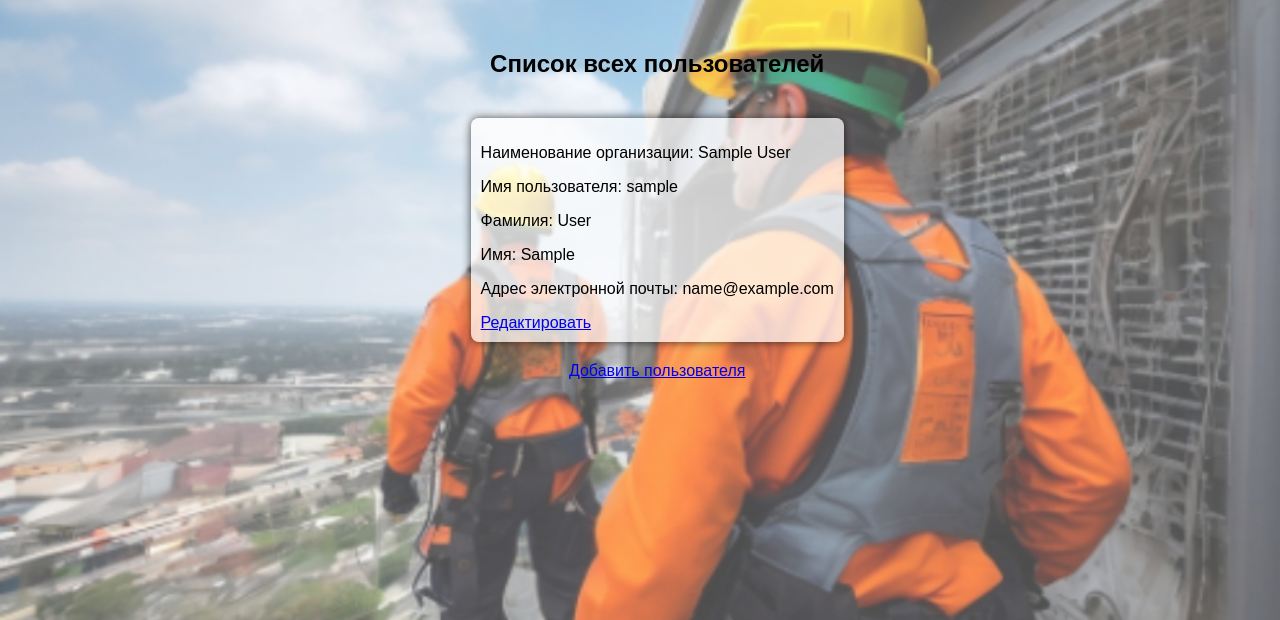
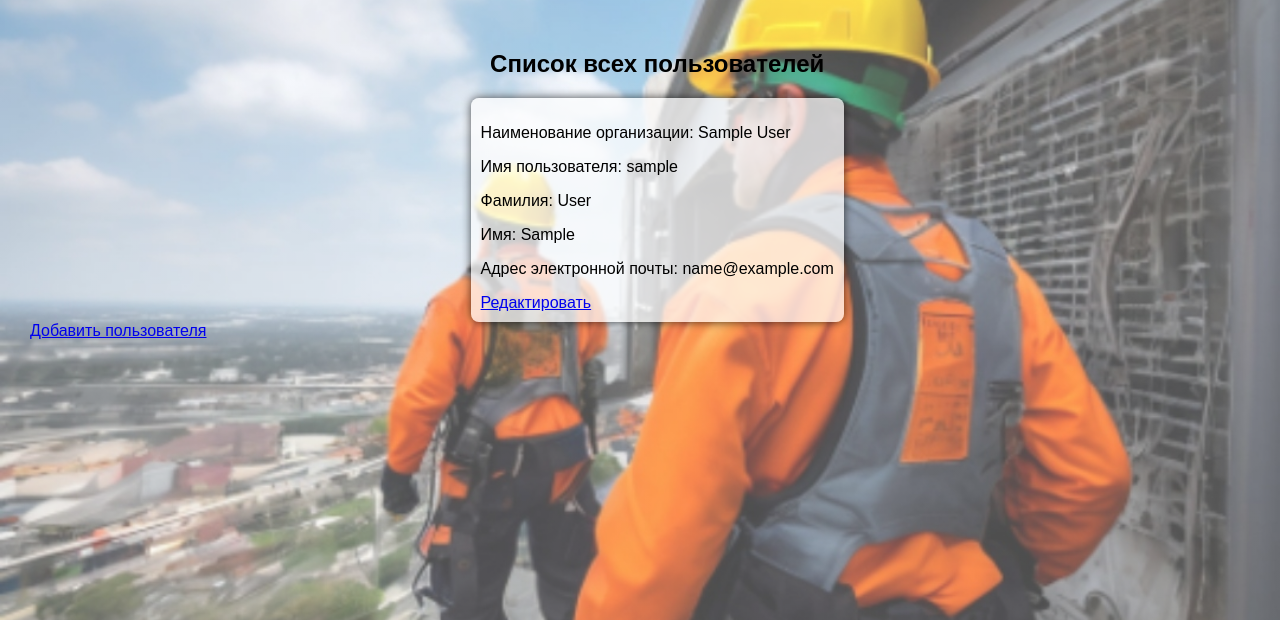
Before and after one commit to Artyom-Serov/Industrial_Safety, a Django app: page /users/profile/ in a window 1280 px wide. Shown: the part 89-709 px from the top of the page. Run offline with Django 5.2, Linux system fonts and the light colour scheme; a user stored in the database is signed in; tables that the repository leaves empty hold one stand-in row (values such as "Sample post").

Commit message:
Корректировка стилей отображения страницы профиля

```diff
--- a/frontend/static/css/styles.css
+++ b/frontend/static/css/styles.css
@@ -37,9 +37,9 @@ footer {
 
 .container {
     display: flex;
-    flex-direction: column;
+    flex-direction: row;
     gap: 20px;
-    align-items: center;
+    /* align-items: center; */
     justify-content: center;
 }
 
--- a/frontend/templates/users/profile.html
+++ b/frontend/templates/users/profile.html
@@ -1,8 +1,8 @@
 {% extends "base.html" %}
 {% block content %}
-<div class="container">
-  {% if user.is_superuser %}
-  <h2>Список всех пользователей</h2>
+{% if user.is_superuser %}
+  <h2 align="center">Список всех пользователей</h2>
+    <div class="container">
     {% for usr in users %}
       <div class="item">
         <p>Наименование организации: {{ usr.organization.name }}</p>
@@ -13,10 +13,12 @@
         <a href="{% url 'users:edit_user_profile' usr.id %}">Редактировать</a>
       </div>
     {% endfor %}
+    </div>
     <a href="{% url 'users:register' %}">Добавить пользователя</a>
   {% else %}
-  <h2>Информация о пользователе</h2>
-  <div class="item">
+  <h2 align="center">Информация о пользователе</h2>
+  <div class="container">
+    <div class="item">
       <p>Наименование организации: {{ user.organization.name }}</p>
       <p>Имя пользователя: {{ user.username }}</p>
       <p>Фамилия: {{ user.last_name }}</p>
@@ -25,7 +27,7 @@
       <button type="submit">
         <a href="{% url 'users:edit_profile'%}">Редактировать свой профиль</a>
       </button>
+    </div>
   </div>
   {% endif %}
-</div>
 {% endblock %}
```
